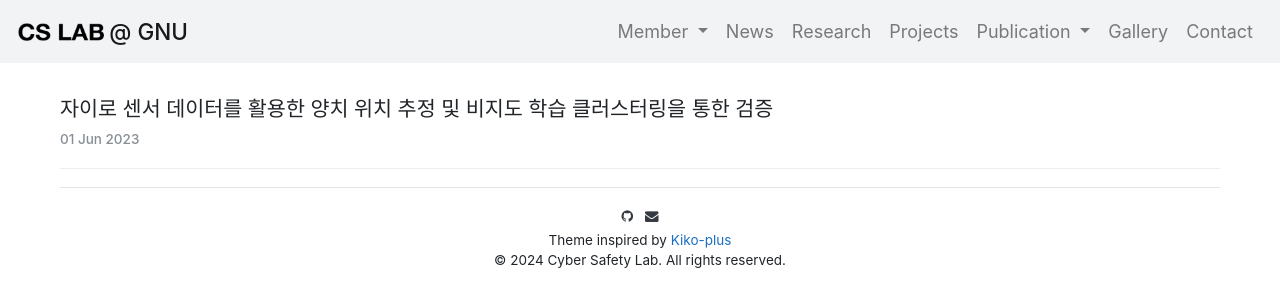
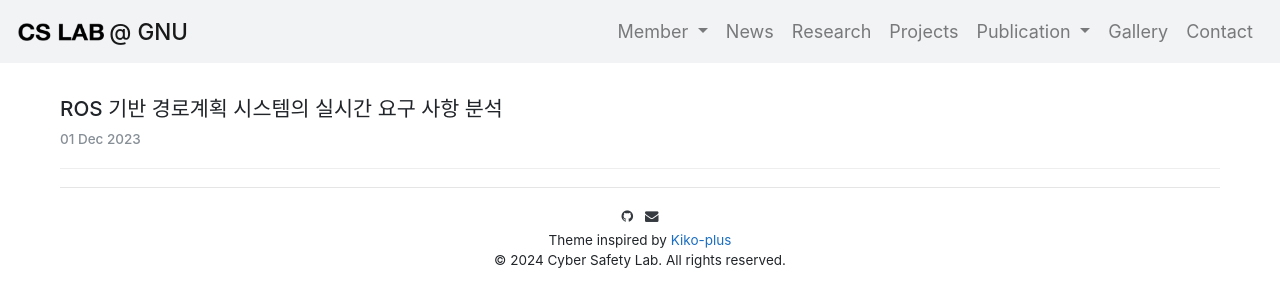
Before and after one commit to soniiiiij/soniiiiij.github.io, a Jekyll site: the page built from _posts/2023-12-01-ROS_기반_경로계획_시스템의_실시간_요구_사항_분석.md, in a window 1280 px wide. Shown: the top 307 px of the page. Built offline with Jekyll 4.4.1, drawn with Linux system fonts in a browser that asks for light colours; some web fonts are replaced; comment, search, counter and statistics services are not loaded.

```diff
--- a/_posts/2023-12-01-자이로_센서_데이터를_활용한_양치_위치_추정_및_비지도_학습_클러스터링을_통한_검증.md
+++ b/_posts/2023-12-01-ROS_기반_경로계획_시스템의_실시간_요구_사항_분석.md
@@ -1,13 +1,13 @@
 ---
 layout: post
-title: 자이로 센서 데이터를 활용한 양치 위치 추정 및 비지도 학습 클러스터링을 통한 검증
-date: '2023-06-01 12:00:00'
+title: ROS 기반 경로계획 시스템의 실시간 요구 사항 분석
+date: '2023-12-01 12:00:00'
 categories:
 - publication
 - publication_domestic
 - conference
 - conference_domestic
 description: |-
-  권민욱, 김도윤, 임대연, 김진현<br />
+  조수민, 조민아, 김진현, 강인혜<br />
   한국 정보과학회 논문집, Dec 2023
 ---
```
